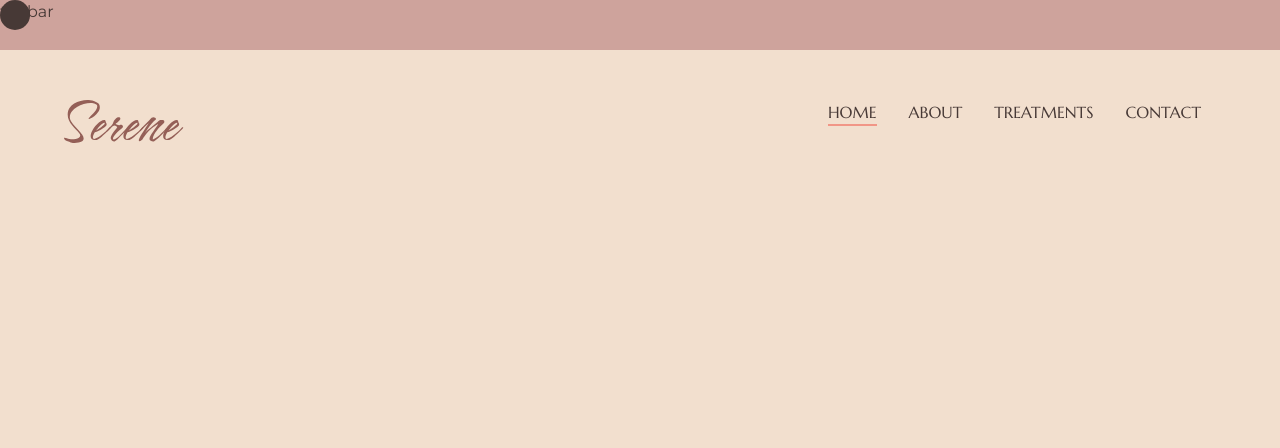
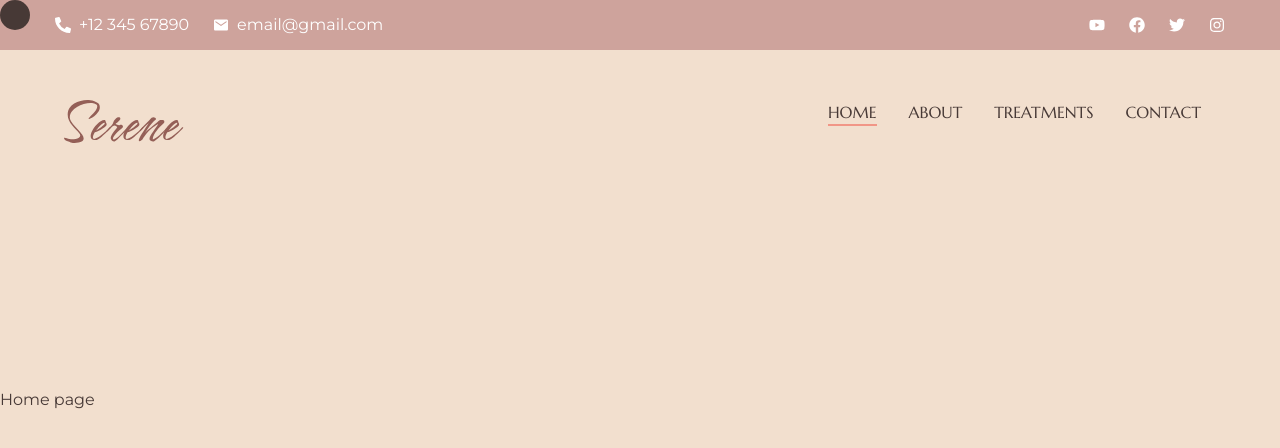
Before and after one commit to freetimezp/js-portfolio-101-beauty, a Next.js app: page / in a window 1280 px wide. Shown: the top 448 px of the page. Built offline with nearby package versions, Linux system fonts and the light colour scheme.

Commit message:
06. js-portfolio-101-beauty. Header, mobile nav components.

```diff
--- a/app/page.js
+++ b/app/page.js
@@ -1,7 +1,22 @@
-export default function Home() {
+"use client";
+import React from 'react';
+import { motion } from 'framer-motion';
+
+const Home = () => {
   return (
-    <main className="">
-      Home
-    </main>
+    <motion.section
+      initial={{ opacity: 0 }}
+      animate={{
+        opacity: 1,
+        transition: {
+          delay: 2,
+        }
+      }}
+      className='min-h-screen flex items-center overflow-x-hidden'
+    >
+      Home page
+    </motion.section>
   );
 }
+
+export default Home;
--- a/components/Header.jsx
+++ b/components/Header.jsx
@@ -8,6 +8,10 @@ import Image from 'next/image';
 import { AiOutlineMenu } from "react-icons/ai";
 import MobileNav from './MobileNav';
 import Nav from './Nav';
+import Socials from './Socials';
+
+import { FaPhoneAlt } from 'react-icons/fa';
+import { IoMdMail } from 'react-icons/io';
 
 const Header = () => {
     const { mouseEnterHandler, mouseLeaveHandler } = useContext(CursorContext);
@@ -17,16 +21,45 @@ const Header = () => {
         <header className='pb-6 xl:pb-[50px] fixed z-40 w-full bg-accent-100 xl:bg-transparent'>
             {/* topbar */}
             <div className="bg-secondary-100 mb-6 xl:mb-[50px] xl:h-[50px] py-4 xl:py-0">
-                topbar
+                <div className="container mx-auto h-full">
+                    <div className='flex items-center justify-between h-full'>
+                        <motion.div
+                            onMouseEnter={mouseEnterHandler}
+                            onMouseLeave={mouseLeaveHandler}
+                            className='flex flex-col lg:flex-row items-center h-full gap-2 xl:gap-6
+                            w-full justify-between xl:w-auto xl:justify-normal'
+                        >
+                            <div className='flex items-center gap-2 text-white'>
+                                <FaPhoneAlt />
+                                <span>+12 345 67890</span>
+                            </div>
+                            <div className='flex items-center gap-2 text-white'>
+                                <IoMdMail />
+                                <span>email@gmail.com</span>
+                            </div>
+                        </motion.div>
+
+                        <motion.div
+                            onMouseEnter={mouseEnterHandler}
+                            onMouseLeave={mouseLeaveHandler}
+                            className='hidden xl:block'
+                        >
+                            <Socials containerStyles="flex gap-6 text-white" />
+                        </motion.div>
+                    </div>
+                </div>
             </div>
 
             <div className="container mx-auto flex icons-center justify-between px-6">
                 {/* logo */}
-                <div>
+                <motion.div
+                    onMouseEnter={mouseEnterHandler}
+                    onMouseLeave={mouseLeaveHandler}
+                >
                     <Link href="/">
                         <Image src="/assets/logo.svg" width={120} height={44} priority alt="logo" />
                     </Link>
-                </div>
+                </motion.div>
 
                 {/* mobile toggle nav */}
                 <div className='xl:hidden cursor-pointer' onClick={() => setMobileNav(!mobileNav)}>
@@ -43,9 +76,13 @@ const Header = () => {
                 </motion.div>
 
                 {/* desktop nav */}
-                <div className='hidden xl:block'>
+                <motion.div
+                    className='hidden xl:block'
+                    onMouseEnter={mouseEnterHandler}
+                    onMouseLeave={mouseLeaveHandler}
+                >
                     <Nav />
-                </div>
+                </motion.div>
             </div>
         </header>
     );
--- a/components/MobileNav.jsx
+++ b/components/MobileNav.jsx
@@ -1,13 +1,56 @@
+"use client";
 import React from 'react';
 import { IoCloseOutline } from "react-icons/io5";
+import { motion } from 'framer-motion';
+import Link from 'next/link';
+import { usePathname } from 'next/navigation';
+import Socials from './Socials';
+
+const links = [
+    {
+        href: "/",
+        name: "Home"
+    },
+    {
+        href: "/about",
+        name: "About"
+    },
+    {
+        href: "/treatments",
+        name: "Treatments"
+    },
+    {
+        href: "/contact",
+        name: "Contact"
+    },
+];
 
 const MobileNav = ({ setMobileNav }) => {
+    const pathname = usePathname();
+
     return (
-        <nav className='text-white'>
+        <nav className='relative flex flex-col justify-between h-full p-8'>
             {/* close btn */}
-            <div className='cursor-pointer' onClick={() => setMobileNav(false)}>
+            <div className='cursor-pointer text-accent' onClick={() => setMobileNav(false)}>
                 <IoCloseOutline className='text-4xl' />
             </div>
+
+            {/* nav list */}
+            <ul className='flex flex-col gap-10 text-white text-xl'>
+                {links.map((link, index) => (
+                    <Link
+                        href={link.href}
+                        key={index}
+                        className={`${pathname === link.href && 'border-b-2 border-accent'} uppercase
+                            max-w-max mx-auto`}
+                    >
+                        {link.name}
+                    </Link>
+                ))}
+            </ul>
+
+            {/* socials */}
+            <Socials containerStyles="text-white text-lg flex gap-6 justify-center" />
         </nav>
     );
 }
--- a/components/PageTransition.jsx
+++ b/components/PageTransition.jsx
@@ -19,7 +19,7 @@ const PageTransition = ({ children }) => {
                         ease: "easeIn"
                     }
                 }}
-                className='w-screen h-screen fixed z-30 bg-white top-0 pointer-events-none'
+                className='w-screen h-screen fixed z-30 xl:z-40 bg-white top-0 pointer-events-none'
             />
 
             {children}
--- /dev/null
+++ b/components/Socials.jsx
@@ -0,0 +1,33 @@
+import React from 'react';
+import Link from 'next/link';
+
+import { FaYoutube, FaFacebook, FaTwitter, FaInstagram } from 'react-icons/fa';
+
+const Socials = ({ containerStyles }) => {
+    return (
+        <ul className={`${containerStyles}`}>
+            <li>
+                <Link href="/">
+                    <FaYoutube />
+                </Link>
+            </li>
+            <li>
+                <Link href="/">
+                    <FaFacebook />
+                </Link>
+            </li>
+            <li>
+                <Link href="/">
+                    <FaTwitter />
+                </Link>
+            </li>
+            <li>
+                <Link href="/">
+                    <FaInstagram />
+                </Link>
+            </li>
+        </ul>
+    )
+}
+
+export default Socials;
```
